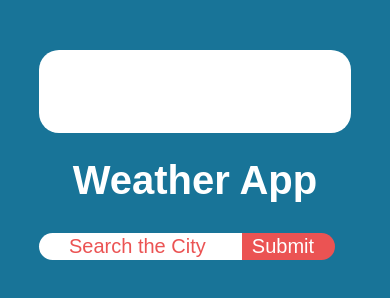
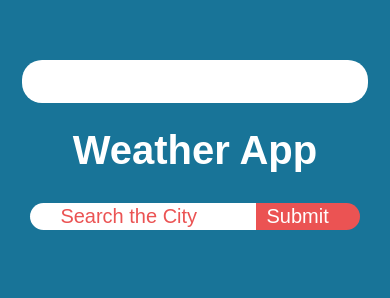
Before and after one commit to zdenkomarkovic/Weather-App, a plain HTML site: page index.html in a window 390 px wide. Drawn offline with Linux system fonts and the light colour scheme.

Commit message:
Update style.css

```diff
--- a/style.css
+++ b/style.css
@@ -136,6 +136,9 @@ button:hover {
   .div-text {
     padding-right: 0;
   }
+    .div-location {
+    padding: 10px;
+  }
   #icon-location {
     padding-left: 0;
   }
@@ -143,6 +146,9 @@ button:hover {
 @media screen and (max-width: 1000px) {
   * {
     font-size: 20px;
+  }
+  .container{
+    width: 90px;
   }
   h1 {
     font-size: 50px;
@@ -159,8 +165,16 @@ button:hover {
   * {
     font-size: 15px;
   }
+    .container {
+    width: 94%;
+    padding: 10px;
+  }
+
   h1 {
     font-size: 40px;
+  }
+   .div-submit {
+    justify-content: center;
   }
   #div-city {
     grid-gap: 25px 25px;
```
